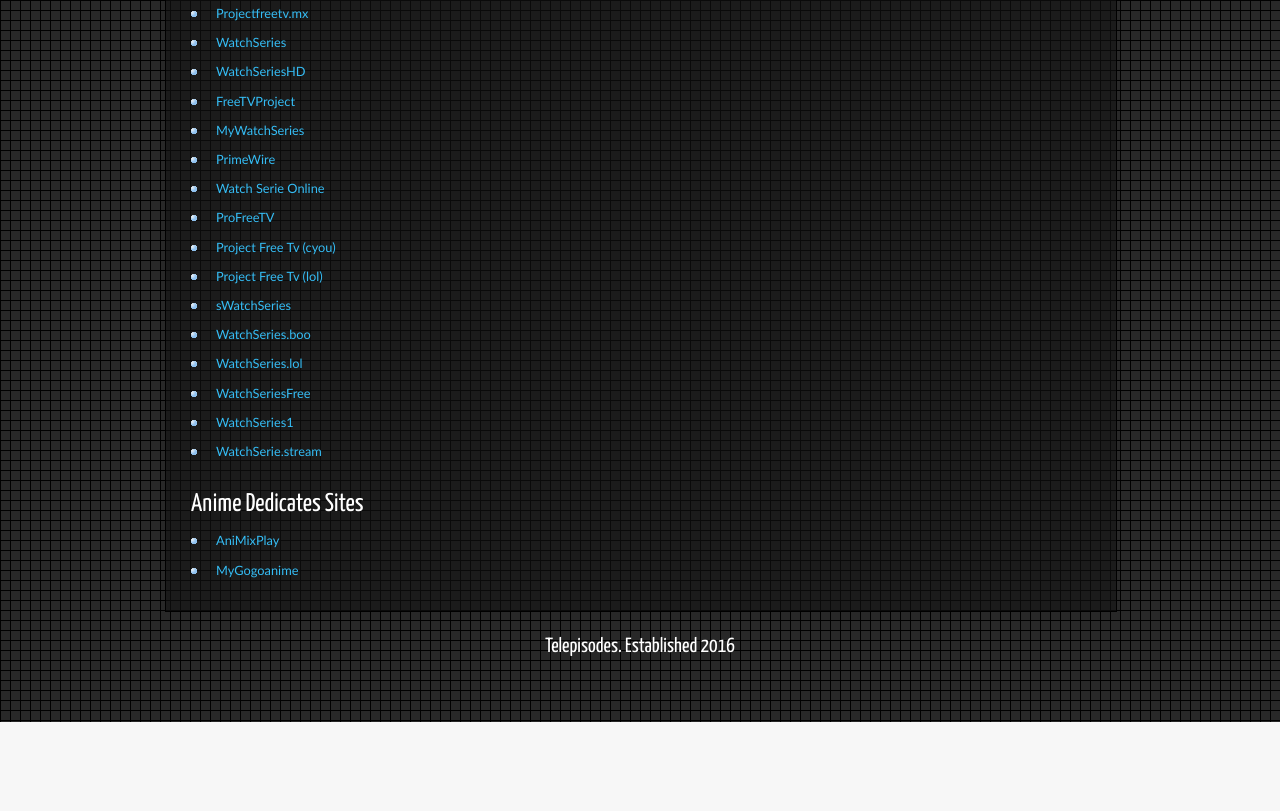
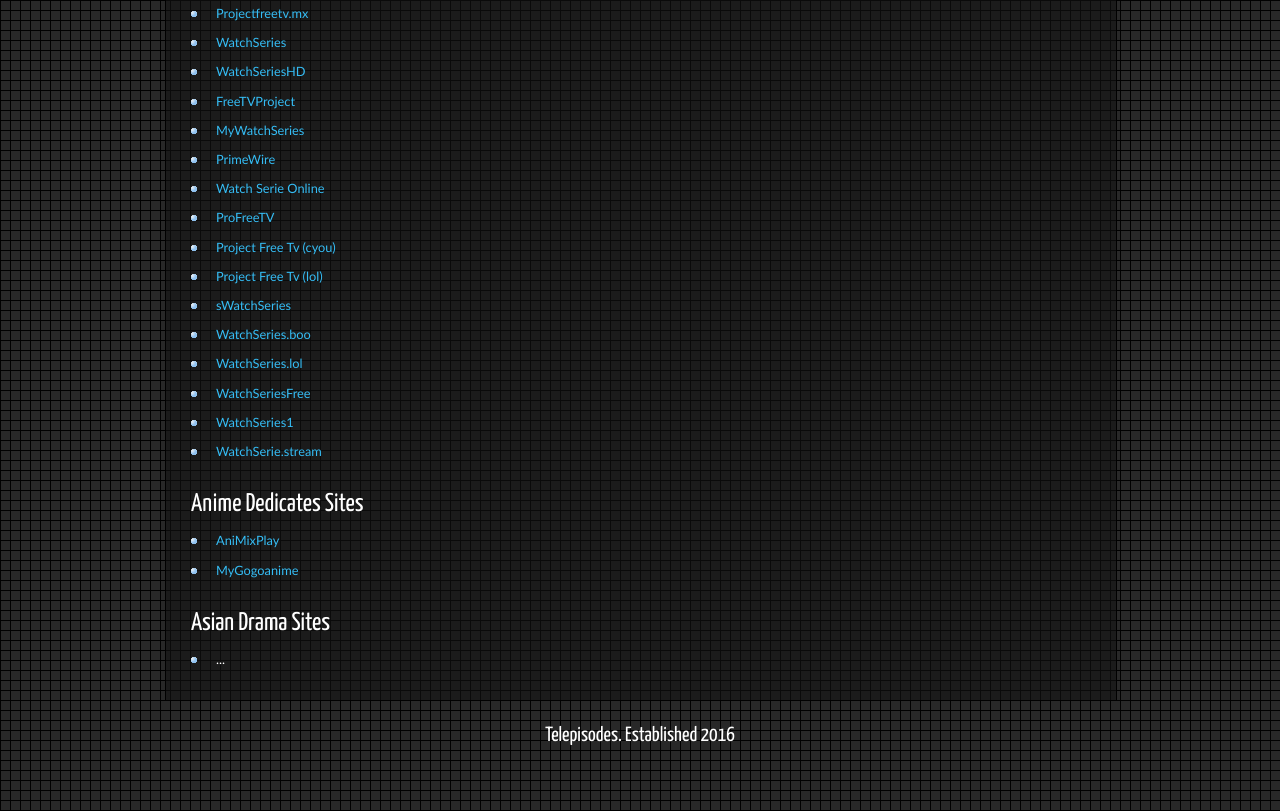
Before and after one commit to telepisodes/telepisodes.github.io, a plain HTML site: page index.html in a window 1280 px wide. Shown: the part 840-1651 px from the top of the page. Before the commit the page ends 1562 px from the top, so only its background shows below. Drawn offline with Linux system fonts and the light colour scheme.

Commit message:
update 2
include asian drama links

```diff
--- a/index.html
+++ b/index.html
@@ -88,6 +88,10 @@
         	<li><a href="https://www.animixplay.space/">AniMixPlay</a></li>
         	<li><a href="https://www.mygogoanime.cyou/">MyGogoanime</a></li>
         </ul>
+        <h3>Asian Drama Sites</h3>
+        <ul>
+        	<li>...</li>
+        </ul>
       </div>
     </div>
     <div id="footer">
```
